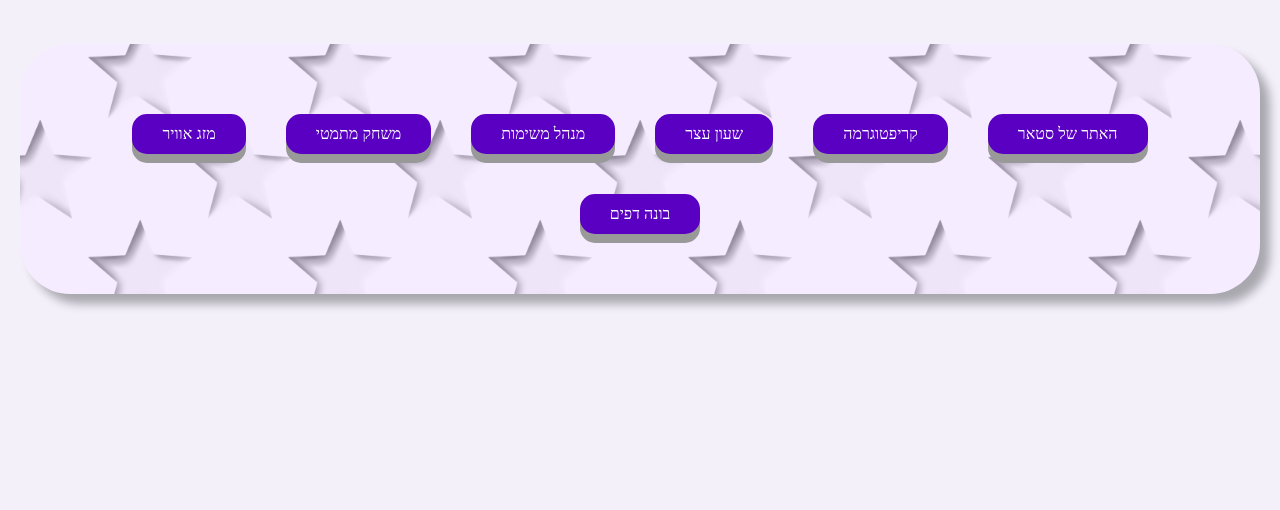
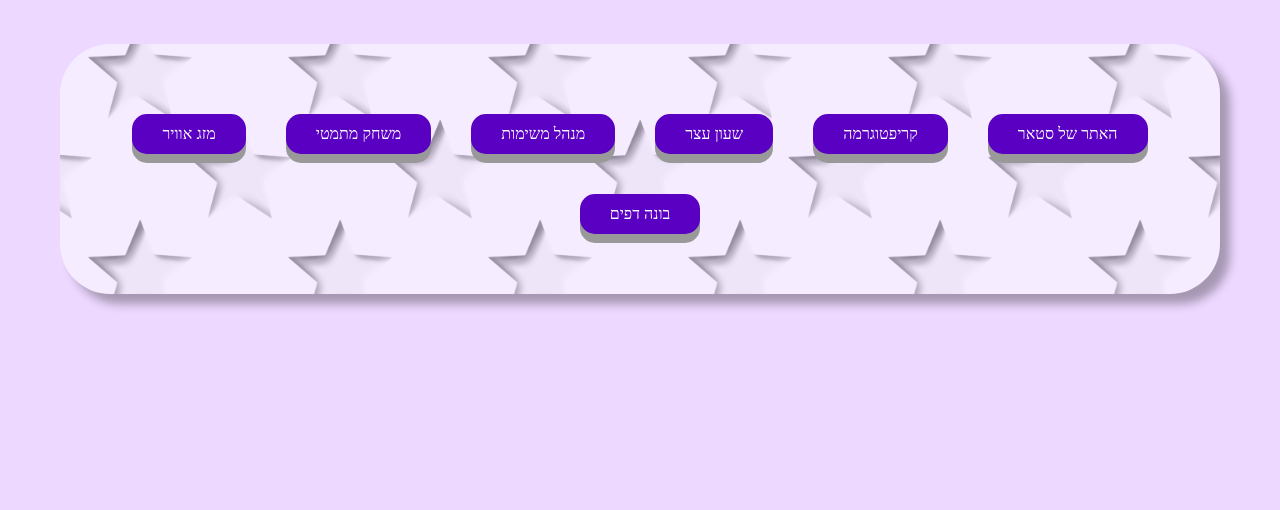
Before and after one commit to Star69995/Star-js-projects, a plain HTML site: page index.html in a window 1280 px wide. Shown: the part 290-800 px from the top of the page. Drawn offline with Linux system fonts and the light colour scheme.

Commit message:
עיצוב עמוד רשי- תיקון צבע

```diff
--- a/style.css
+++ b/style.css
@@ -30,6 +30,17 @@ body {
     background-position: center;
     background-size: 200px;
 
+}
+
+.strip {
+    text-align: center;
+    background-color: rgb(237, 216, 255);
+    box-shadow: rgba(0, 0, 0, 0.5) 0px 0px 10px;
+    padding: 40px;
+    align-self: center;
+    margin: 10px;
+    width: 100%;
+    margin: 0;
 }
 
 section {
```
